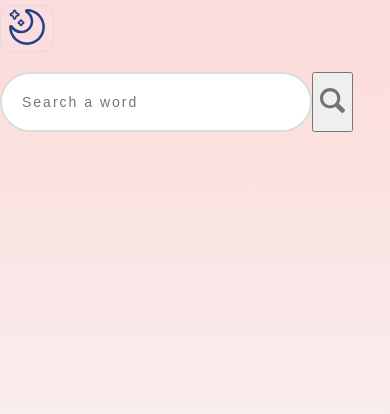
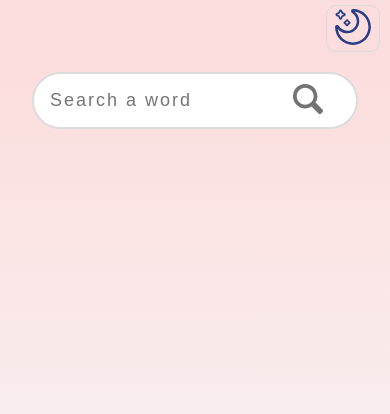
Before and after one commit to Somayyeh094/react-dictionary-project, a React (Create React App) app: page / in a window 390 px wide. Shown: the top 414 px of the page. Built offline with nearby package versions, Linux system fonts and the light colour scheme.

Commit message:
made form responsive

```diff
--- a/src/App.css
+++ b/src/App.css
@@ -1,60 +1,85 @@
 .App {
-  background:linear-gradient(0deg, rgb(247, 247, 247) 23.8%, rgb(252, 221, 221) 92%);
+  background: linear-gradient(
+    0deg,
+    rgb(247, 247, 247) 23.8%,
+    rgb(252, 221, 221) 92%
+  );
   background-position: center;
   background-repeat: no-repeat;
   background-size: cover;
   min-height: 100vh;
-  margin:0 auto;
+  margin: 0 auto;
   padding: 0;
 }
-.dark{
-  background: linear-gradient(to top, #0c3483 0%, #a2b6df 100%, #6b8cce 100%, #a2b6df 100%);
+.dark {
+  background: linear-gradient(
+    to top,
+    #0c3483 0%,
+    #a2b6df 100%,
+    #6b8cce 100%,
+    #a2b6df 100%
+  );
 }
-.change-theme{
-
+header {
+  display: flex;
+  justify-content: flex-end;
+}
+.change-theme {
   background: none;
   border: 1px solid gainsboro;
   border-radius: 10px;
- margin-top:5px;
+  margin-top: 5px;
   cursor: pointer;
+  margin-right: 10px;
 }
-.sun-color, .moon-color{
-width: 40px;
+.sun-color,
+.moon-color {
+  width: 40px;
 }
-.hidden{
+.hidden {
   display: none;
 }
-form{
+.form-control{
   display: flex;
-  flex-direction: row;
+  justify-content: center;
+}
+form {
   margin-top: 20px;
   text-align: center;
-
+  border: 2px solid gainsboro;
+  border-radius: 50px;
+  padding: 5px;
+  width: 40%;
+  background: white;
+  display: flex;
+  justify-content: space-between;
 }
 
-input{
-
+input {
+ border: 1px  solid transparent;
   font-size: 18px;
   letter-spacing: 2px;
-  border: 2px solid gainsboro;
-  border-radius: 50px;
-  padding: 20px;
+background: transparent;
+ width: 80%;
+ border-radius: 50px;
+ padding: 10px;
+ margin: 0;
 }
-
-input:focus {
-  outline: none;
-}
-
-/* Add the focus effect to the form so it contains the button */
-form:focus-within {
-  outline: 1px solid blue
+.search-button{
+  background:transparent;
+  border: none;
+  cursor: pointer;
+  margin: 0;
+  padding: 0;
 }
 
 
-
-@media(max-width:720px){
-  input{
+@media (max-width: 720px) {
+  form{
+    width:80%;
+  }
+  /* input {
     width: 80vw;
     font-size: 14px;
-  }
+  } */
 }
--- a/src/App.js
+++ b/src/App.js
@@ -40,12 +40,14 @@ function App() {
           />
         </button>
       </header>
-      <form onSubmit={getApi} className="text-center">
-        <input type="search" placeholder="Search a word" onChange={getWord} />
-        <button>
-          <img src={magnifier} width="25" alt="search icon" />
-        </button>
-      </form>
+      <div className="form-control">
+        <form onSubmit={getApi} className="text-center">
+          <input type="search" placeholder="Search a word" onChange={getWord} required />
+          <button typ="submit" className="search-button">
+            <img src={magnifier} alt="search icon" width="35%" />
+          </button>
+        </form>
+      </div>
     </div>
   );
 }
```
